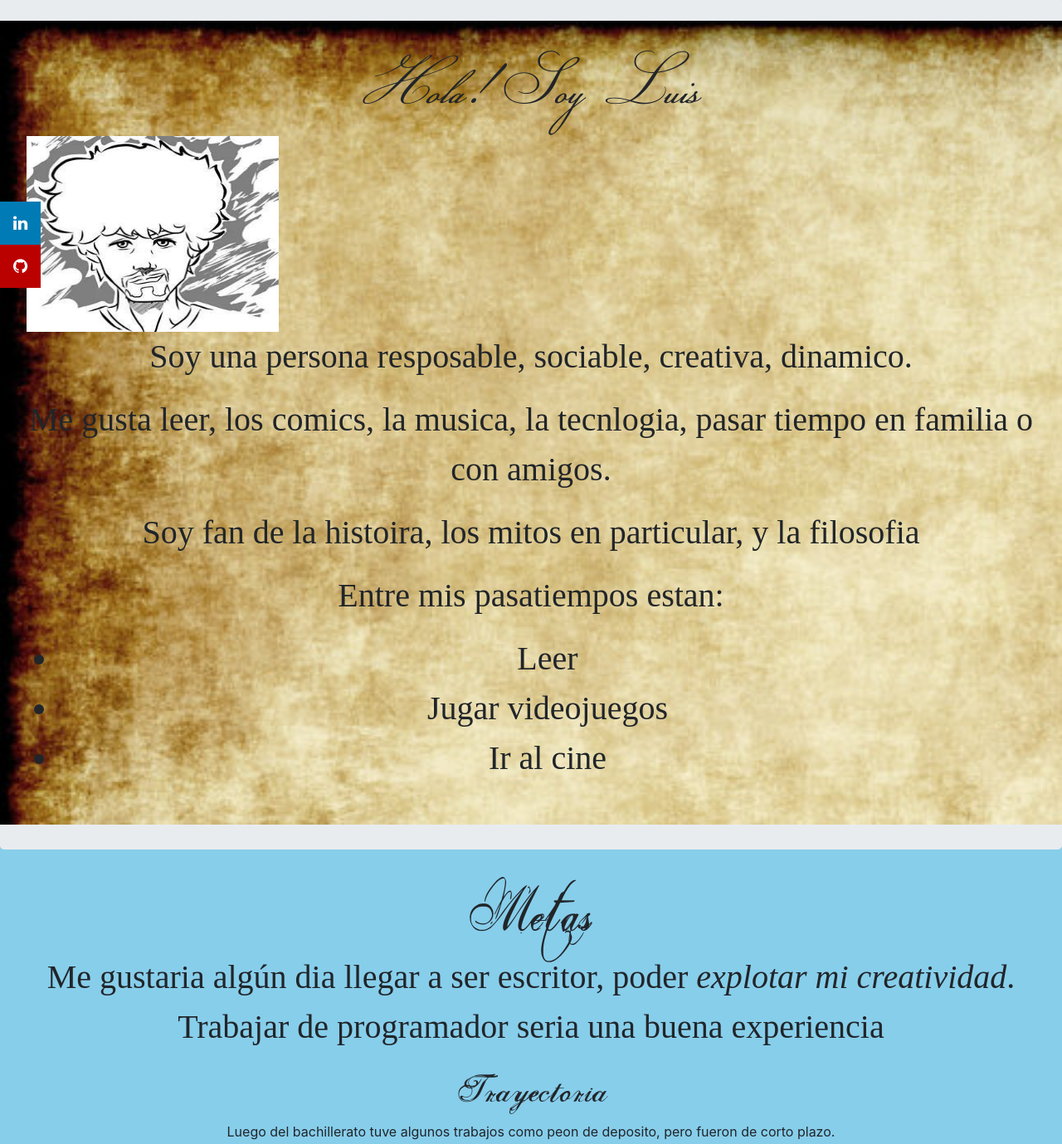
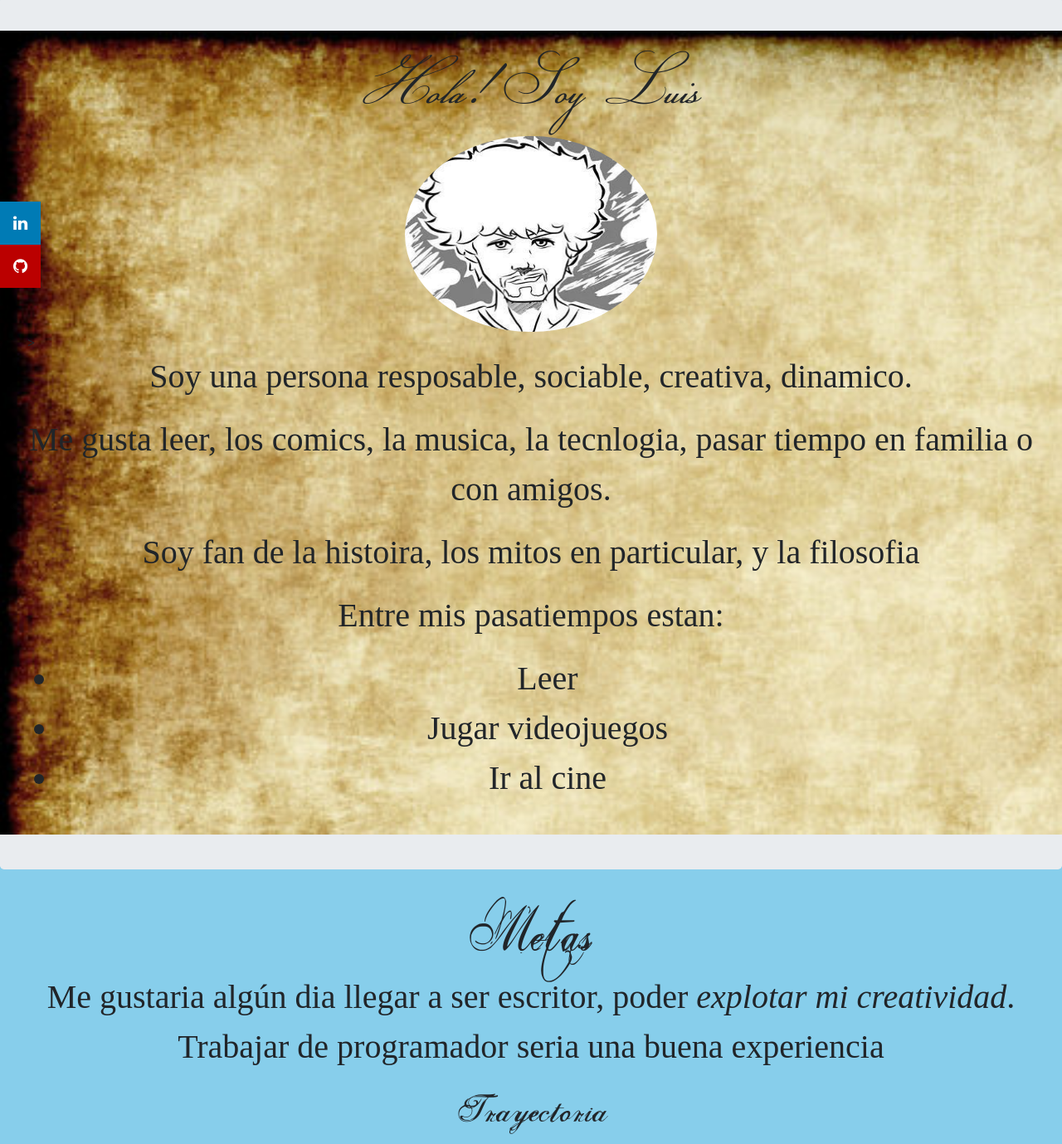
Before and after one commit to LeonFY/leonfy.github.io, a plain HTML site: page index.html in a window 1280 px wide. Shown: the part 105-1484 px from the top of the page at 83% size. Drawn offline with nearby package versions, Linux system fonts and the light colour scheme.

Commit message:
mi repositorio

```diff
--- a/index.html
+++ b/index.html
@@ -27,7 +27,9 @@
       <div data-spy="scroll" data-target="#navbar-example2" data-offset="0">
           <div class="jumbotron" id="fondo">
               <h1 id="presentacion"><i>Hola!</i> Soy Luis</h1>
-              <img src="imagenes/logo.jpg" id="pick" class="img-circle" alt="..." width="304" height="236">
+              <center>
+              <img src="imagenes/logo.jpg" id="pick" class="rounded-circle" alt="..." width="304" height="236">
+              </center>>
                 <p class="parr">Soy una persona resposable, sociable, creativa, dinamico.</p>
                 <p class="parr">Me gusta leer, los comics, la musica, la tecnlogia, pasar tiempo en familia o con amigos.</p>
                 <p class="parr">Soy fan de la histoira, los mitos en particular, y la filosofia</p>
@@ -48,7 +50,7 @@
           <div class="container">
         <h4 id="one">Social</h4>
         <p id="psocial">En cuanto a lo social, mis amigos forman gran parte de mi vida, y mi dia, ellos son importantes</p>
-        <div id="carouselExampleControls" class="carousel slide" data-ride="carousel">
+        <div id="carouselExampleControls" class="carousel slide " data-ride="carousel">
             <div class="carousel-inner">
               <div class="carousel-item active">
                 <img class="d-block w-100" src="imagenes/foto1.jpg">
--- a/misEstilos/estilos.css
+++ b/misEstilos/estilos.css
@@ -37,7 +37,6 @@ align-content: center;
     font-family: "eutemia";
     font-size: 70px;
     text-align: center;
-    background-image: url(imagenes/paper.jpg)
 }
 @font-face{
     font-family: "porcelai";
```
